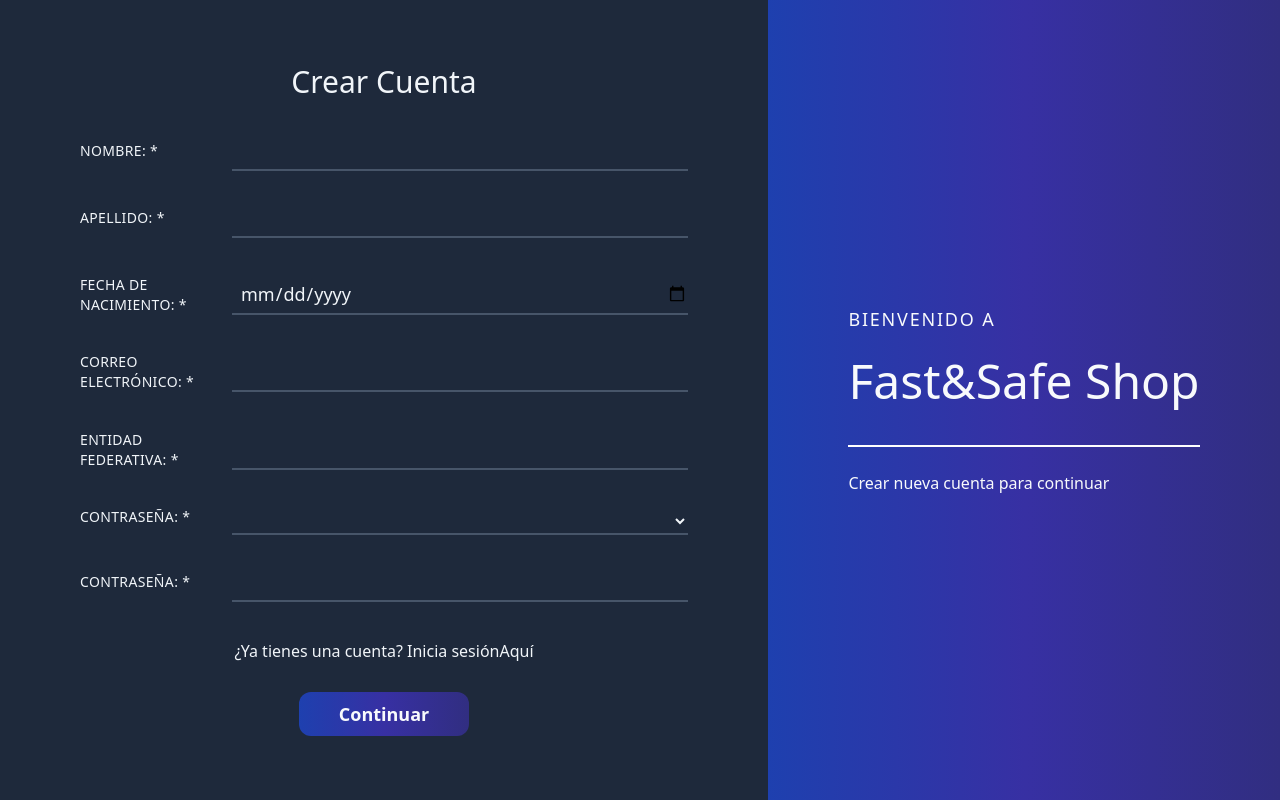
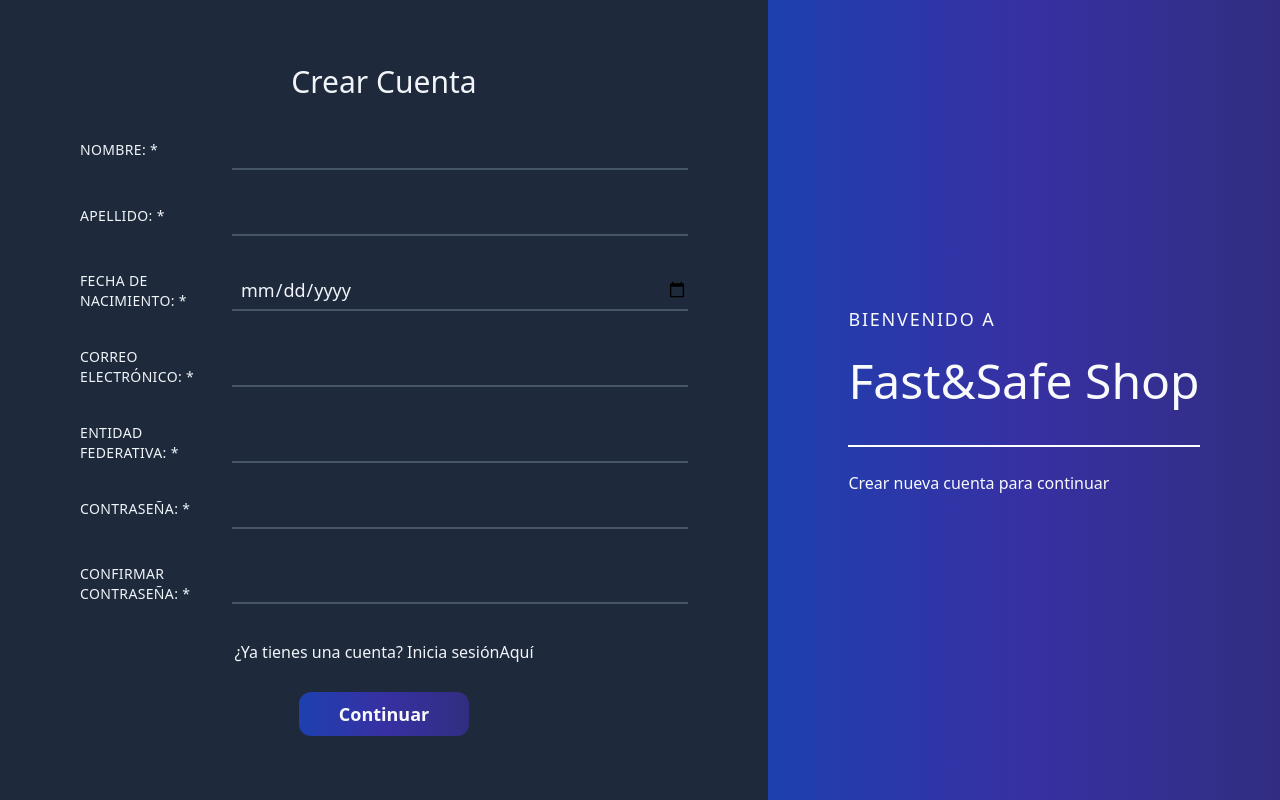
Before and after one commit to eddgrey/Fast-and-Safe-Shop, a React (Create React App) app: page /registro in a window 1280 px wide. Built offline with nearby package versions, Linux system fonts and the light colour scheme.

Commit message:
Marco v1.0

```diff
--- a/src/components/CrearCuenta.jsx
+++ b/src/components/CrearCuenta.jsx
@@ -214,27 +214,24 @@
 
           <div className={separate}>
             <label className={labelForm}>Contraseña: *</label>
-            <select
+            <input
               className={inputForm}
-              id="clave"
               type="password"
               name="clave"
               required
+              id="clave"
               value={this.state.usuario.clave}
               onChange={this.handleInput}
             />
           </div>
 
           <div className={separate}>
-            <label className={labelForm}>Contraseña: *</label>
+            <label className={labelForm}>Confirmar Contraseña: *</label>
             <input
               className={inputForm}
-              id="clave"
               type="password"
               name="clave"
               required
-              value={this.state.usuario.clave}
-              onChange={this.handleInput}
             />
           </div>
 
```
Also changed, not shown: 1 other file (tests, documents, lock files or other folders).
